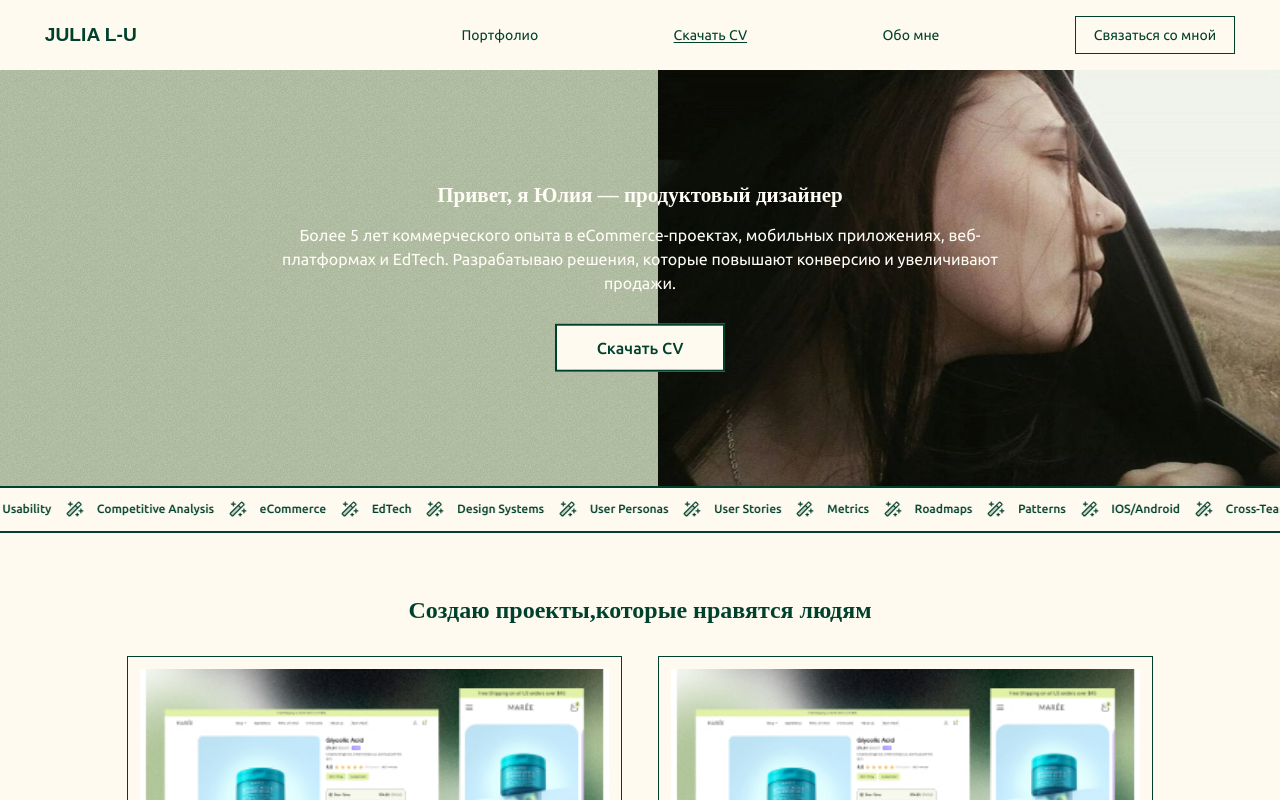
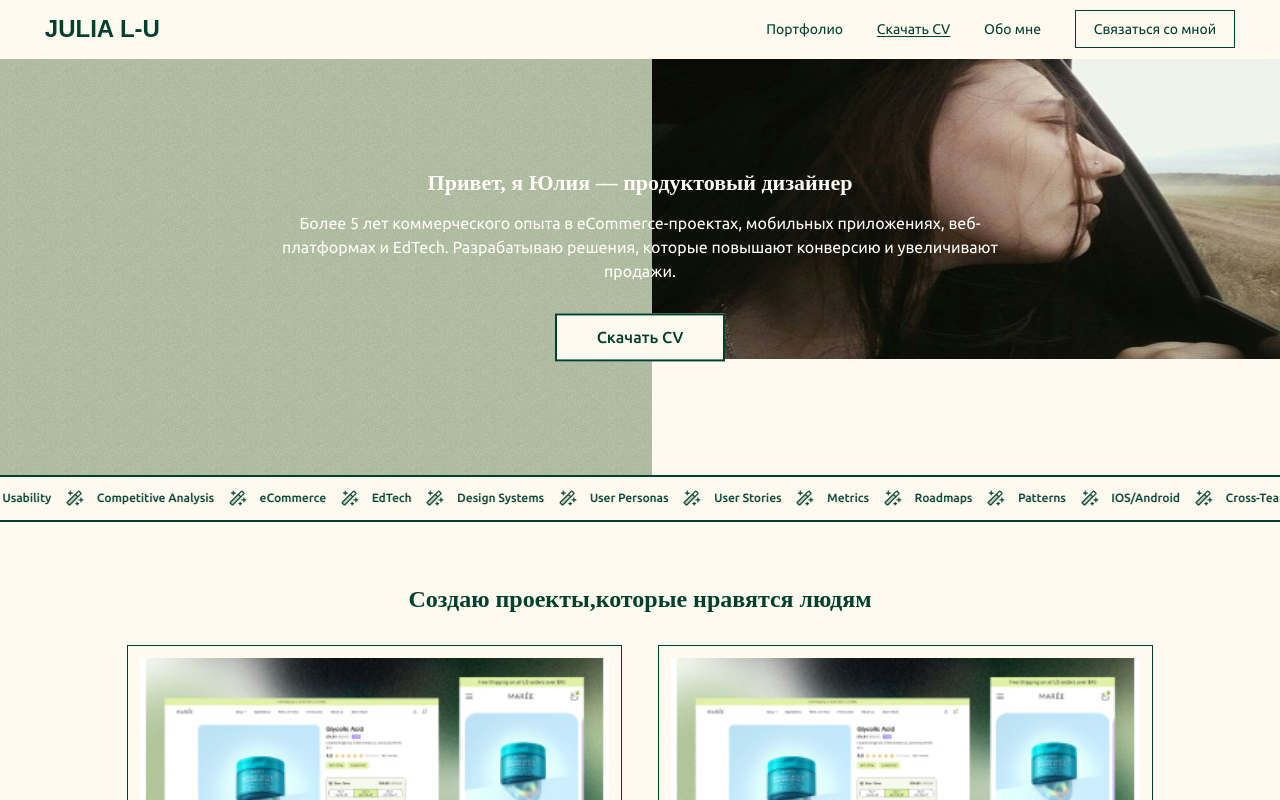
Before and after one commit to SercaNisUzun/julia-portfolio-react, a React (Vite) app: page / in a window 1280 px wide. Shown: the top 800 px of the page. Built offline with nearby package versions, Linux system fonts and the light colour scheme; a web font is replaced by a local one.

Commit message:
Reload commit.

```diff
--- a/src/scss/_Header.scss
+++ b/src/scss/_Header.scss
@@ -3,6 +3,10 @@
 .navbar {
     background-color: $bgColor;
     padding: 12.8px;
+    height: 33px;
+    display: flex;
+    align-items: center;
+    justify-items: space-between;
 
     .mobileHidden {
         display: none;
@@ -115,6 +119,7 @@ nav {
     justify-content: space-between;
     align-items: center;
     height: 44.8px;
+    width: 100%;
 
 }
 
@@ -123,7 +128,7 @@ nav {
     font-optical-sizing: auto;
     font-weight: 600;
     font-style: normal;
-    font-size: 19.2px;
+    font-size: 24px;
     margin: 0;
 }
 
--- a/src/scss/_MainPage.scss
+++ b/src/scss/_MainPage.scss
@@ -3,13 +3,13 @@
 .greenBg {
     @include greenBg;
     color: #FFFDF6;
-    padding: 18px;
+    padding: 6px 12px;
     display: flex;
     flex-direction: column;
     align-items: center;
 
     h1 {
-        font-size: 21px;
+        font-size: 22px;
         text-align: center;
         font-family: Ysabeau Infant;
         line-height: 120%;
@@ -41,11 +41,11 @@
 
 .mainPhoto {
     height: 300px;
-    height: 100%;
 
     img {
         width: 100%;
         height: 100%;
+
     }
 }
 
```
